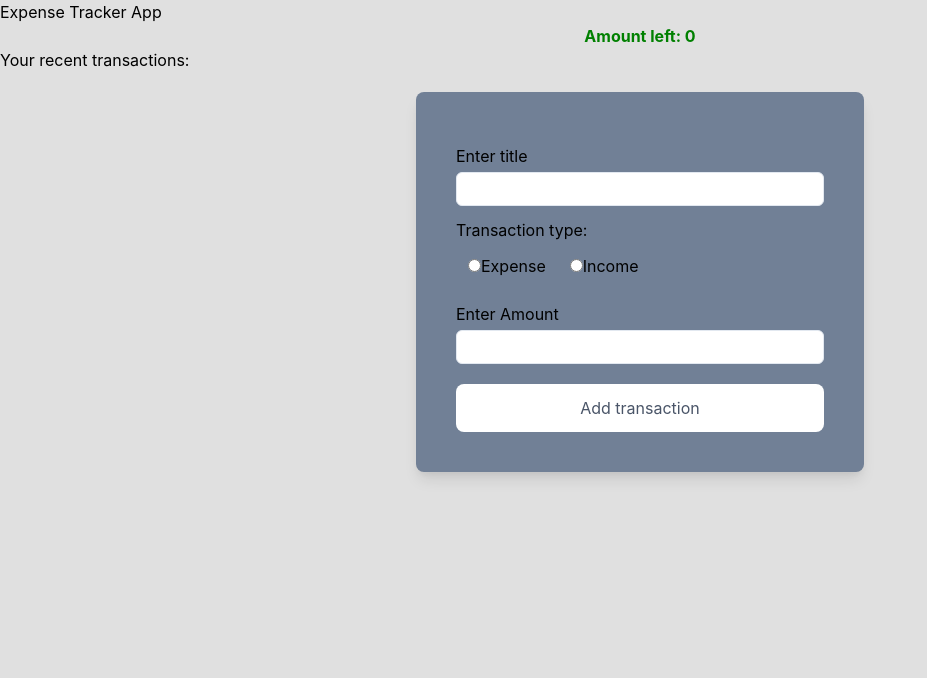
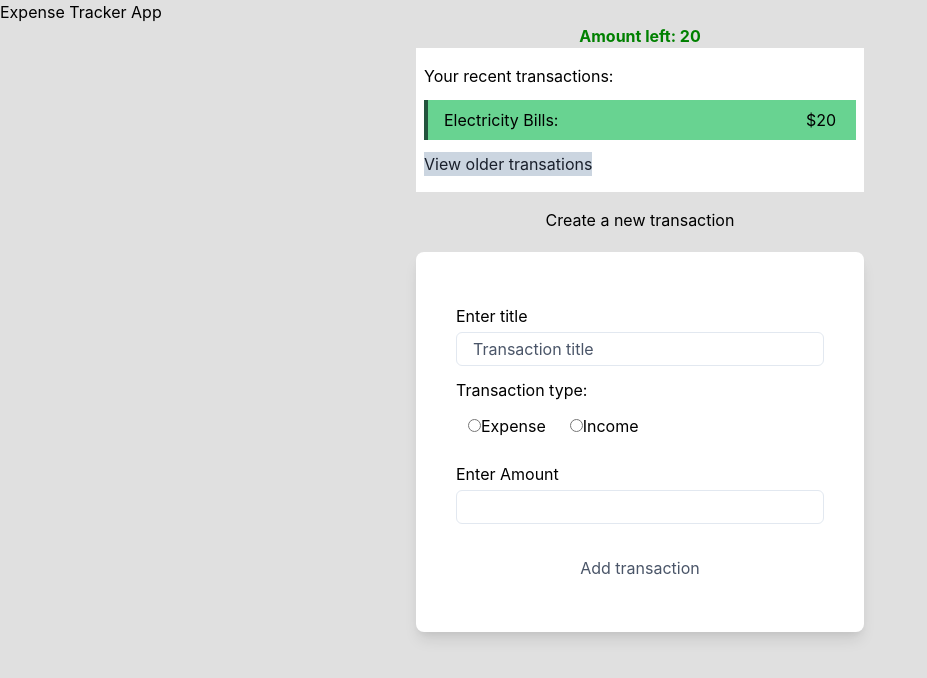
Before and after one commit to Emmytobs/expense-tracker-app, a React (Create React App) app in the folder client/: page /app in a window 1280 px wide. Shown: the top 678 px of the page, without its empty margins (0-927 px from the left). Built offline with nearby package versions, Linux system fonts and the light colour scheme.

Commit message:
Almost done changing the appearance of the Form shared component; Added logic to the transaction list component and styled it

```diff
--- a/client/src/Components/Shared/Form.js
+++ b/client/src/Components/Shared/Form.js
@@ -2,7 +2,7 @@ import React from 'react'
 
 function Form(props) {
     return (
-        <form onSubmit={props.onSubmit} style={{...props.style}} className="w-3/4 sm:max-w-md lg:max-w-md mx-auto bg-gray-600 p-10 shadow-lg rounded-lg my-5" >
+        <form onSubmit={props.onSubmit} style={{...props.style}} className="w-3/4 sm:max-w-md lg:max-w-md mx-auto bg-white p-10 shadow-lg rounded-lg my-5" >
             {props.children}
         </form>
     )
--- a/client/src/Components/Shared/FormInput.js
+++ b/client/src/Components/Shared/FormInput.js
@@ -4,7 +4,7 @@ function FormInput(props) {
     return (
         <div className="">
             <label for="" style={{...props.labelStyle}} className="block mt-3 mb-1">{props.labelText}</label>
-            <input onChange={props.onChange} value={props.value} type={props.type} name={props.name} style={{...props.inputStyle}} className="py-1 px-4 text-gray-700 border border-gray-300 rounded-md w-full focus:outline-none focus:border-gray-700 focus:border" />
+            <input onChange={props.onChange} value={props.value} type={props.type} name={props.name} style={{...props.inputStyle}} placeholder={props.placeholder} className="py-1 px-4 text-gray-700  border border-gray-300 rounded-md w-full focus:outline-none focus:border-gray-700 focus:border placeholder-gray-700" />
         </div>
     )
 }
--- a/client/src/Components/TransactionContainer/TransactionContainerComponent.js
+++ b/client/src/Components/TransactionContainer/TransactionContainerComponent.js
@@ -16,7 +16,11 @@ function TransactionContainer(props) {
     type: ''
   })
   // const { addTransaction, transactions } = useContext(GlobalContext);
-  const [transactions, setTransactions] = useState([]);
+  const [transactions, setTransactions] = useState([{
+    title: "Electricity Bills",
+    amount: 20,
+    type: 'expense'
+  }]);
   const [amountRemaining, setAmountRemaining] = useState(0);
 
   const [ token, setToken ] = useState('');
@@ -53,8 +57,7 @@ function TransactionContainer(props) {
           {
             ...transactionForm,
             // Since it is an expense, the amount should be a negative value
-            amount: -1 * Number(transactionForm.amount),
-            isExpense: true
+            amount: -1 * Number(transactionForm.amount)
           }
         ];
       } else {
@@ -63,8 +66,7 @@ function TransactionContainer(props) {
           {
             ...transactionForm,
             // If it is not an expense, the amount should be a positive value
-            amount: Number(transactionForm.amount),
-            isExpense: false
+            amount: Number(transactionForm.amount)
           },
         ];
       }
@@ -99,9 +101,11 @@ function TransactionContainer(props) {
       setAmountRemaining(amountRemaining);
     }
 
+    // If there is an expense, sum up the expenses
     if(expense.length) {
       totalExpense = expense.reduce((prev, current) => prev + current)
     }
+    // If there is an income, sum up the income
     if(income.length) {
       totalIncome = income.reduce((prev, current) => prev + current)
     }
@@ -112,9 +116,15 @@ function TransactionContainer(props) {
     <>
         {/* <TabComponent isExpense={isExpense} changeTab={changeTab} styles={styles} /> */}
         <AmountLeftComponent amountRemaining={amountRemaining} />
-        <div>
+        <div style={{maxHeight: '400px', overflow: 'auto'}}  className="w-3/4 sm:max-w-md lg:max-w-md mx-auto py-4 px-2 bg-white">
           <p>Your recent transactions:</p>
-          {/* <TransactionList transaction={transactionForm} transactionsToDisplay={5} /> */}
+          {transactions.map(transaction =>
+            <TransactionList transaction={transaction} transactionsToDisplay={5} />)
+          }
+          <button className="text-center text-gray-900 bg-gray-400">View older transations</button>
+        </div>
+        <div className="text-center mt-4">
+          Create a new transaction
         </div>
         <TransactionFormComponent
           handleChange={handleChange}
--- a/client/src/Components/TransactionContainer/TransactionFormComponent.js
+++ b/client/src/Components/TransactionContainer/TransactionFormComponent.js
@@ -13,6 +13,7 @@ function TransactionFormComponent(props) {
             type="text"
             onChange={props.handleChange}
             value={props.transactionForm.title}
+            placeholder="Transaction title"
             labelText="Enter title"
           />
           <div className="mt-3">
--- a/client/src/Components/TransactionContainer/TransactionListComponent.js
+++ b/client/src/Components/TransactionContainer/TransactionListComponent.js
@@ -1,16 +1,27 @@
 import React from 'react';
 
-import styles from './TransactionList.module.css';
-
 function TransactionList({ transaction }) {
-    return (
-        <div className={styles.transactionList}>
-            <div>
+    if (transaction.amount > 0) {
+        return (
+        <div className="w-full py-2 px-5 my-3 relative bg-green-400">
+            <span className="absolute h-full w-1 bg-green-900 left-0 top-0"></span>
+            <div className="flex flex-row justify-between items-center">
                 <p>{transaction.title}:</p>
                 {transaction.amount < 0 ? <p>-${Math.abs(transaction.amount)}</p> : <p>${transaction.amount}</p>}
             </div>
         </div>
-    )
+        )
+    } else {
+        return (
+            <div className="w-full py-2 px-5 my-3 relative bg-red-400">
+                <span className="absolute h-full w-1 bg-red-900 left-0 top-0"></span>
+                <div className="flex flex-row justify-between items-center">
+                    <p>{transaction.title}:</p>
+                    {transaction.amount < 0 ? <p>-${Math.abs(transaction.amount)}</p> : <p>${transaction.amount}</p>}
+                </div>
+            </div>
+        )
+    }
 }
 
 
```
